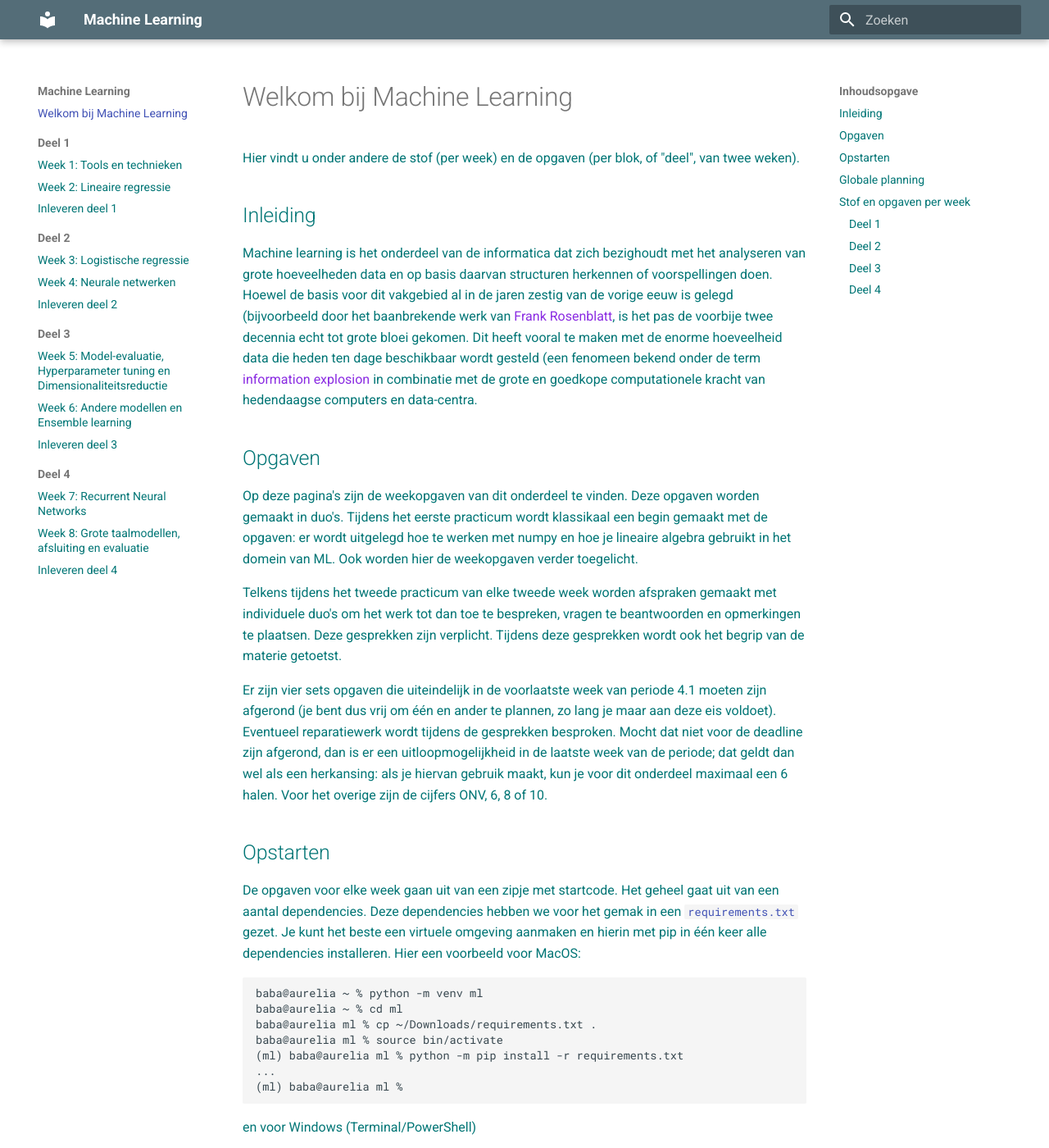
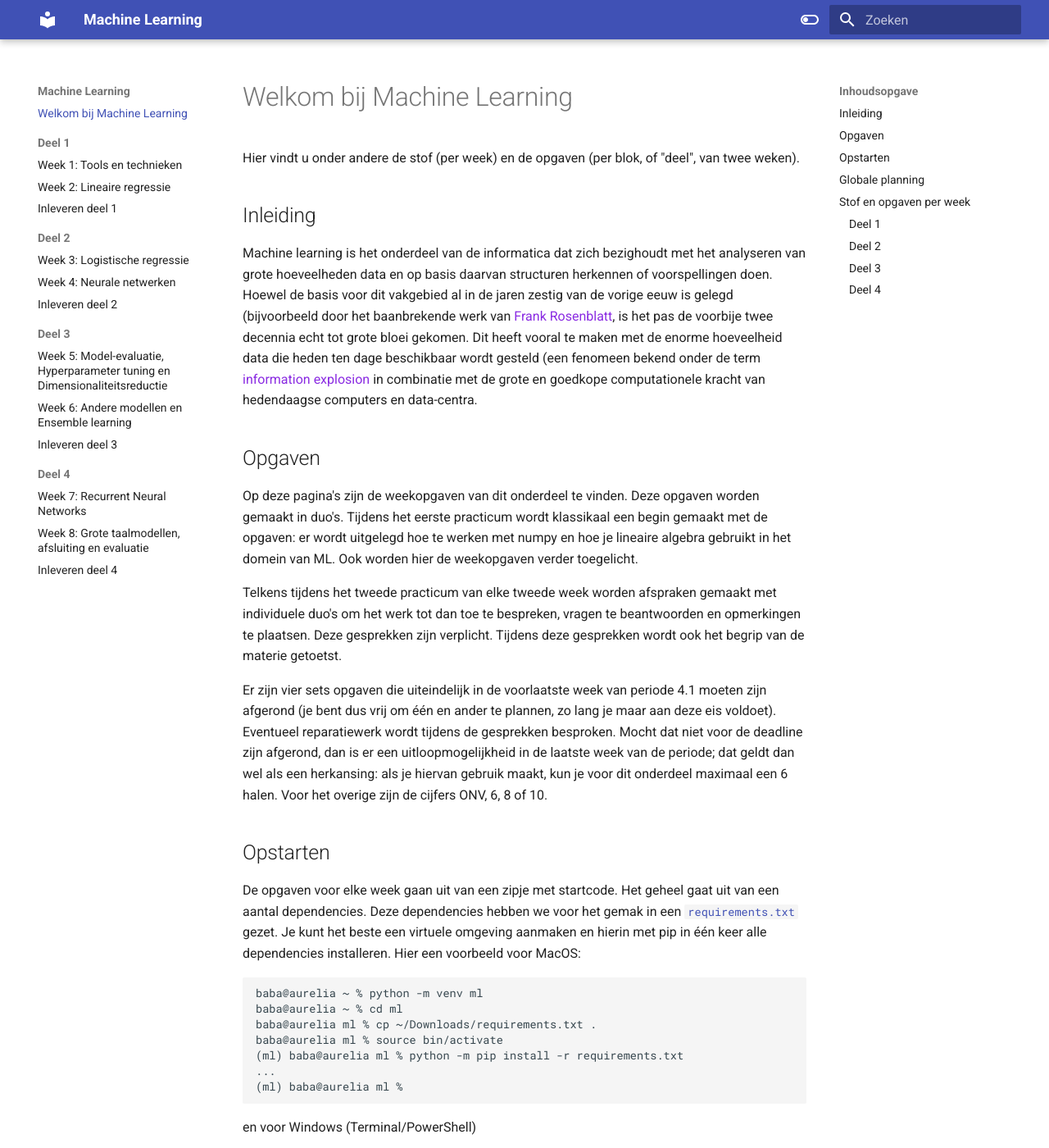
Before and after one commit to hanze-hbo-ict/Machine-Learning, an MkDocs documentation site: the page built from docs/index.md, in a window 1280 px wide and 1400 px high. Shown: the whole window at 82% size. Built offline with MkDocs 1.6.1 and Material for MkDocs 9.7.7, drawn with Linux system fonts in a browser that asks for light colours.

Commit message:
dark mode toegevoegd 🌗

```diff
--- a/docs/css/extra.css
+++ b/docs/css/extra.css
@@ -1,4 +1,3 @@
-body { color:#007575;}
 
 .md-typeset a { color:blueviolet; }
 div.admonition { font-size:small; border:solid gray 1px; width:75%; margin:auto !important; margin-bottom:2vh; }
--- a/mkdocs.yml
+++ b/mkdocs.yml
@@ -8,8 +8,20 @@
 theme:
   name: 'material'
   palette:
-    primary: 'blue grey'
-    accent: 'orange'
+    - media: "(prefers-color-scheme: light)"
+      scheme: default
+      primary: indigo
+      accent: indigo
+      toggle:
+        icon: material/toggle-switch-off-outline
+        name: Switch to dark mode
+    - media: "(prefers-color-scheme: dark)"
+      scheme: slate
+      primary: indigo # same as above
+      accent: indigo  # same as above
+      toggle:
+        icon: material/toggle-switch
+        name: Switch to light mode
   icon:
     logo: 'material/library'
   language: 'nl'
```
